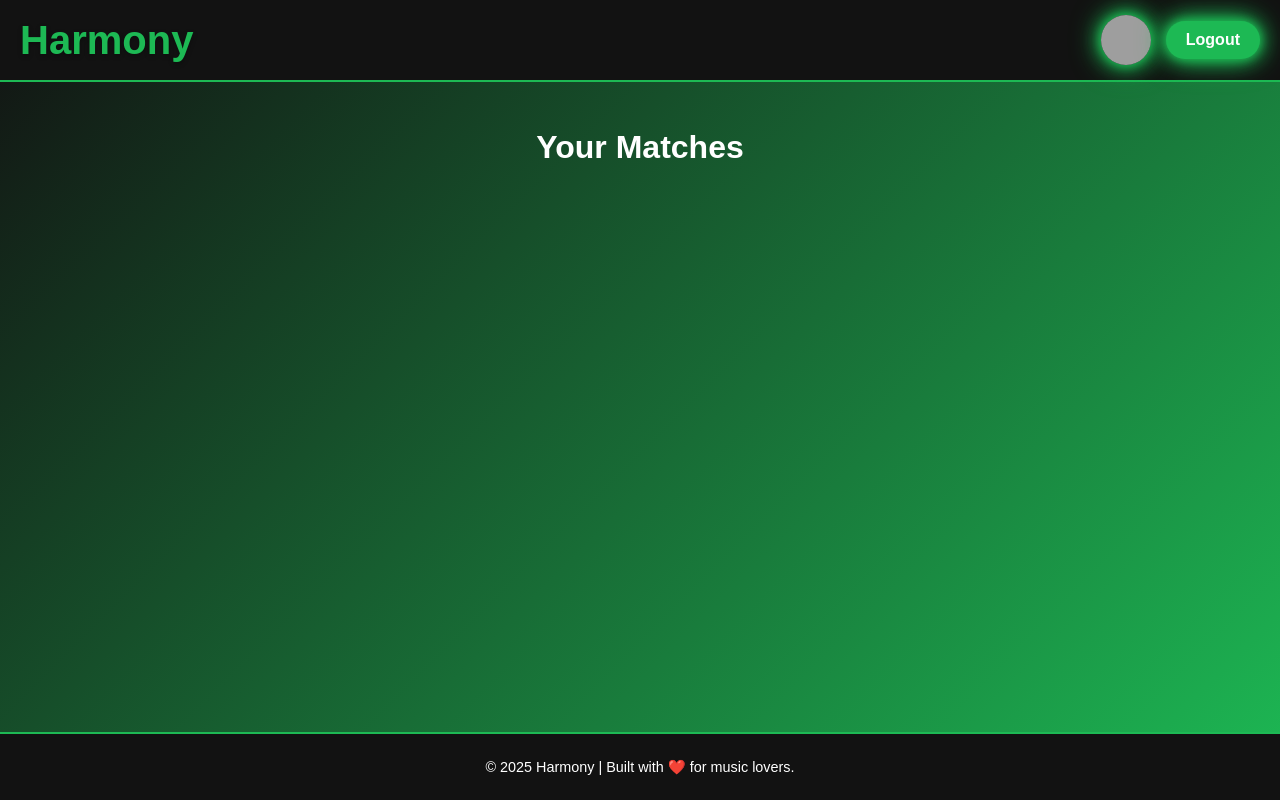
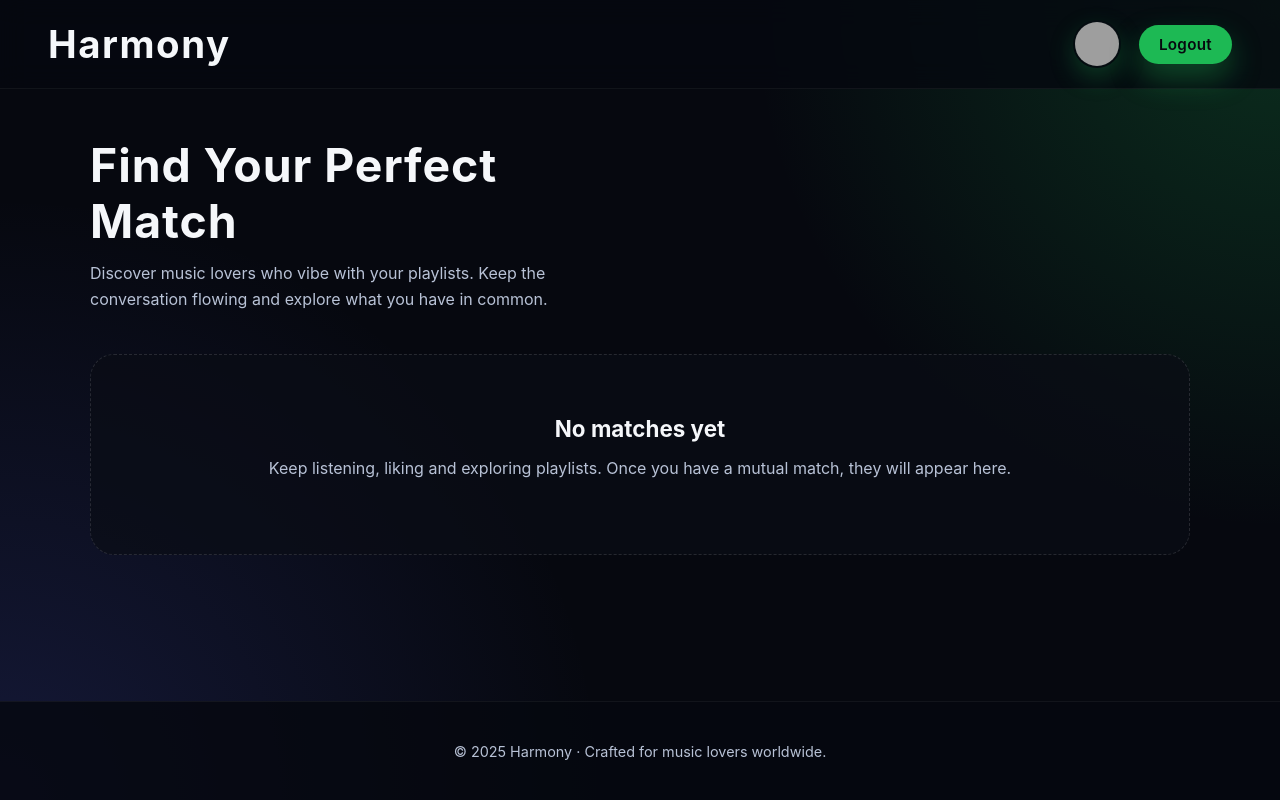
Before and after one commit to fatihcatalcam/Harmony, a Flask app: page /check-matches in a window 1280 px wide. Run offline with Flask 3, Linux system fonts and the light colour scheme; grey boxes are pictures that could not be loaded.

Commit message:
Revamp check matches layout

```diff
--- a/templates/check-matches.html
+++ b/templates/check-matches.html
@@ -3,185 +3,325 @@
 <head>
     <meta charset="UTF-8">
     <meta name="viewport" content="width=device-width, initial-scale=1.0">
-    <title>Harmony - All Matches</title>
+    <title>Harmony · Matches</title>
     <style>
+        :root {
+            --bg-primary: #06080f;
+            --bg-secondary: rgba(21, 27, 38, 0.85);
+            --accent: #1db954;
+            --accent-soft: rgba(29, 185, 84, 0.12);
+            --text-primary: #f5f7fa;
+            --text-secondary: #b8c2d6;
+            --card-shadow: 0 18px 45px rgba(6, 8, 15, 0.45);
+            font-family: 'Inter', 'Segoe UI', sans-serif;
+        }
+
+        * {
+            box-sizing: border-box;
+        }
+
         body {
-            font-family: 'Arial', sans-serif;
             margin: 0;
             padding: 0;
-            background: linear-gradient(135deg, #121212, #1db954);
-            color: #fff;
+            min-height: 100vh;
             display: flex;
             flex-direction: column;
-            min-height: 100vh;
+            color: var(--text-primary);
+            background: radial-gradient(circle at top right, rgba(29, 185, 84, 0.22), transparent 35%),
+                radial-gradient(circle at bottom left, rgba(88, 101, 242, 0.18), transparent 40%),
+                var(--bg-primary);
         }
 
         header {
-            background: #121212;
-            padding: 15px 20px;
             display: flex;
+            align-items: center;
             justify-content: space-between;
-            align-items: center;
-            border-bottom: 2px solid #1db954;
+            padding: 20px clamp(18px, 4vw, 48px);
+            background: rgba(6, 8, 15, 0.8);
+            backdrop-filter: blur(14px);
+            border-bottom: 1px solid rgba(255, 255, 255, 0.05);
         }
 
         header h1 {
             margin: 0;
-            font-size: 2.5rem;
-            color: #1db954;
-            text-shadow: 0 2px 5px rgba(0, 0, 0, 0.3);
+            font-size: clamp(1.6rem, 3vw, 2.4rem);
+            letter-spacing: 0.04em;
+        }
+
+        header h1 a {
+            color: inherit;
+            text-decoration: none;
         }
 
         .header-right {
             display: flex;
             align-items: center;
-            gap: 15px;
+            gap: 18px;
         }
 
         header img {
-            width: 50px;
-            height: 50px;
+            width: 48px;
+            height: 48px;
             border-radius: 50%;
-            cursor: pointer;
-            box-shadow: 0 0 10px #1DB954, 0 0 20px #1DB954, 0 0 30px #1DB954;
-            transition: transform 0.3s ease, box-shadow 0.3s ease;
+            object-fit: cover;
+            border: 2px solid transparent;
+            transition: transform 0.2s ease, border-color 0.3s ease, box-shadow 0.3s ease;
+            box-shadow: 0 10px 25px rgba(29, 185, 84, 0.25);
         }
 
         header img:hover {
-            transform: scale(1.1);
-            box-shadow: 0 0 20px #1DB954, 0 0 40px #1DB954, 0 0 60px #1DB954;
+            transform: translateY(-2px) scale(1.03);
+            border-color: rgba(29, 185, 84, 0.5);
+            box-shadow: 0 16px 32px rgba(29, 185, 84, 0.32);
         }
 
-        .btn.neon-logout {
+        .btn {
+            display: inline-flex;
+            align-items: center;
+            justify-content: center;
+            gap: 8px;
             padding: 10px 20px;
-            background: #1DB954;
-            color: #fff;
-            border-radius: 30px;
-            font-size: 1rem;
+            font-weight: 600;
+            font-size: 0.95rem;
+            letter-spacing: 0.02em;
+            border-radius: 999px;
+            border: none;
+            cursor: pointer;
+            color: var(--bg-primary);
+            background: var(--accent);
             text-decoration: none;
-            font-weight: bold;
-            transition: background 0.3s ease, transform 0.3s ease, box-shadow 0.3s ease;
-            box-shadow: 0 0 10px #1DB954, 0 0 20px #1DB954, 0 0 30px #1DB954;
+            transition: transform 0.2s ease, box-shadow 0.3s ease, background 0.3s ease;
+            box-shadow: 0 14px 30px rgba(29, 185, 84, 0.35);
         }
 
-        .btn.neon-logout:hover {
-            background: #1aa34a;
-            transform: scale(1.1);
-            box-shadow: 0 0 20px #1DB954, 0 0 40px #1DB954, 0 0 60px #1DB954;
+        .btn:hover {
+            transform: translateY(-2px);
+            background: #1aa74d;
+            box-shadow: 0 18px 36px rgba(29, 185, 84, 0.45);
         }
 
-        .container {
+        .page-wrapper {
             flex: 1;
-            text-align: center;
-            padding: 20px;
+            width: min(1100px, 92vw);
+            margin: 0 auto;
+            padding: clamp(24px, 4vw, 48px) 0 80px;
         }
 
-        .container h2 {
-            margin-bottom: 20px;
-            font-size: 2rem;
+        .page-header {
+            display: flex;
+            align-items: flex-end;
+            justify-content: space-between;
+            flex-wrap: wrap;
+            gap: 18px;
+            margin-bottom: clamp(26px, 4vw, 42px);
+        }
+
+        .page-title {
+            max-width: 520px;
+        }
+
+        .page-title h2 {
+            margin: 0;
+            font-size: clamp(2rem, 5vw, 2.9rem);
+            letter-spacing: 0.02em;
+        }
+
+        .page-title p {
+            margin: 12px 0 0;
+            color: var(--text-secondary);
+            line-height: 1.6;
         }
 
         .matches-container {
-            display: flex;
-            flex-wrap: wrap;
-            justify-content: flex-start; /* Sol üstten başlar */
-            gap: 15px;
-            margin-top: 20px;
+            display: grid;
+            grid-template-columns: repeat(auto-fit, minmax(220px, 1fr));
+            gap: clamp(18px, 3vw, 28px);
         }
 
         .match-card {
-            background: #191414;
-            border-radius: 10px;
-            padding: 15px;
-            text-align: center;
-            box-shadow: 0 4px 10px rgba(0, 0, 0, 0.3);
-            transition: transform 0.3s ease, box-shadow 0.3s ease;
-            width: 140px;
+            position: relative;
+            padding: 26px 22px 24px;
+            border-radius: 20px;
+            background: linear-gradient(155deg, rgba(22, 27, 38, 0.92), rgba(13, 18, 27, 0.85));
+            border: 1px solid rgba(255, 255, 255, 0.04);
+            box-shadow: var(--card-shadow);
+            transition: transform 0.25s ease, border-color 0.3s ease, box-shadow 0.3s ease;
+        }
+
+        .match-card::before {
+            content: "";
+            position: absolute;
+            inset: 0;
+            border-radius: inherit;
+            padding: 1px;
+            background: linear-gradient(135deg, rgba(29, 185, 84, 0.65), transparent 65%);
+            opacity: 0;
+            transition: opacity 0.35s ease;
+            pointer-events: none;
         }
 
         .match-card:hover {
-            transform: scale(1.1);
-            box-shadow: 0 8px 15px rgba(0, 0, 0, 0.5);
+            transform: translateY(-6px);
+            border-color: rgba(29, 185, 84, 0.25);
+            box-shadow: 0 22px 48px rgba(6, 8, 15, 0.6);
         }
 
-        .match-card img {
-            width: 60px;
-            height: 60px;
-            border-radius: 50%;
-            margin-bottom: 10px;
-            box-shadow: 0 0 8px #1db954;
+        .match-card:hover::before {
+            opacity: 1;
+        }
+
+        .match-avatar {
+            width: 82px;
+            height: 82px;
+            border-radius: 22px;
+            margin: 0 auto 18px;
+            display: grid;
+            place-items: center;
+            background: var(--accent-soft);
+            border: 1px solid rgba(29, 185, 84, 0.3);
+            box-shadow: inset 0 0 0 1px rgba(29, 185, 84, 0.2);
+        }
+
+        .match-avatar img {
+            width: 72px;
+            height: 72px;
+            border-radius: 18px;
+            object-fit: cover;
+        }
+
+        .match-card h3 {
+            margin: 0 0 8px;
+            font-size: 1.15rem;
         }
 
         .match-card p {
-            color: #fff;
-            font-size: 0.9rem;
-            margin: 5px 0;
+            margin: 0 0 18px;
+            color: var(--text-secondary);
+            font-size: 0.92rem;
         }
 
-        .card-buttons {
+        .card-actions {
             display: flex;
-            flex-direction: column;
-            gap: 10px; /* Butonlar arası boşluk */
-            margin-top: 10px;
+            gap: 12px;
         }
 
-        .card-buttons .btn {
-            background: #1db954;
-            color: white;
-            border: none;
-            padding: 5px 10px;
-            border-radius: 5px;
-            cursor: pointer;
-            font-size: 0.8rem;
-            transition: background 0.3s ease;
-            text-align: center;
-            text-decoration: none;
+        .card-actions .btn {
+            flex: 1;
+            padding: 10px 16px;
+            font-size: 0.9rem;
+            border-radius: 12px;
+            box-shadow: none;
         }
 
-        .card-buttons .btn:hover {
-            background: #16a085;
+        .btn.secondary {
+            background: rgba(255, 255, 255, 0.08);
+            color: var(--text-primary);
+            box-shadow: inset 0 0 0 1px rgba(255, 255, 255, 0.08);
+        }
+
+        .btn.secondary:hover {
+            background: rgba(255, 255, 255, 0.14);
+            box-shadow: inset 0 0 0 1px rgba(255, 255, 255, 0.12);
+        }
+
+        .card-actions .btn.secondary {
+            background: rgba(255, 255, 255, 0.08);
+            color: var(--text-primary);
+            box-shadow: inset 0 0 0 1px rgba(255, 255, 255, 0.06);
+        }
+
+        .card-actions .btn.secondary:hover {
+            background: rgba(255, 255, 255, 0.18);
+        }
+
+        .empty-state {
+            padding: 60px;
+            text-align: center;
+            background: rgba(10, 14, 22, 0.7);
+            border-radius: 24px;
+            border: 1px dashed rgba(255, 255, 255, 0.12);
+            color: var(--text-secondary);
+        }
+
+        .empty-state h3 {
+            margin: 0 0 10px;
+            font-size: 1.4rem;
+            color: var(--text-primary);
         }
 
         footer {
+            padding: 26px;
             text-align: center;
-            padding: 10px 0;
             font-size: 0.9rem;
-            background: #121212;
-            border-top: 2px solid #1db954;
-            position: fixed;
-            width: 100%;
-            bottom: 0;
-            left: 0;
+            color: var(--text-secondary);
+            background: rgba(6, 8, 15, 0.82);
+            border-top: 1px solid rgba(255, 255, 255, 0.05);
+        }
+
+        @media (max-width: 640px) {
+            header {
+                flex-direction: column;
+                align-items: flex-start;
+                gap: 16px;
+            }
+
+            .header-right {
+                width: 100%;
+                justify-content: space-between;
+            }
+
+            .card-actions {
+                flex-direction: column;
+            }
         }
     </style>
 </head>
 <body>
     <header>
-        <h1><a href="/index1" style="text-decoration: none; color: inherit;">Harmony</a></h1>
+        <h1><a href="/index1">Harmony</a></h1>
         <div class="header-right">
             <img id="profile-pic" src="{{ profile_picture_url }}" alt="Profile">
-            <a href="/logout" class="btn neon-logout">Logout</a>
+            <a href="/logout" class="btn">Logout</a>
         </div>
     </header>
 
-    <div class="container">
-        <h2>Your Matches</h2>
+    <main class="page-wrapper">
+        <div class="page-header">
+            <div class="page-title">
+                <h2>Find Your Perfect Match</h2>
+                <p>Discover music lovers who vibe with your playlists. Keep the conversation flowing and explore what you have in common.</p>
+            </div>
+            {% if matches %}
+            <a href="/index1" class="btn secondary">Back to dashboard</a>
+            {% endif %}
+        </div>
+
+        {% if matches %}
         <div class="matches-container">
             {% for match in matches %}
-            <div class="match-card">
-                <img src="{{ match.profile_image or 'https://placehold.co/150x150' }}" alt="{{ match.display_name }}">
-                <p>{{ match.display_name }}</p>
-                <div class="card-buttons">
-                    <a href="/profile/{{ match.id }}" class="btn">Check Profile</a>
+            <article class="match-card">
+                <div class="match-avatar">
+                    <img src="{{ match.profile_image or 'https://placehold.co/150x150' }}" alt="{{ match.display_name }}">
+                </div>
+                <h3>{{ match.display_name }}</h3>
+                <p>Tap into their profile or drop a message to start a new harmony.</p>
+                <div class="card-actions">
+                    <a href="/profile/{{ match.id }}" class="btn secondary">View profile</a>
                     <a href="#" class="btn message-btn" data-user-id="{{ match.id }}">Message</a>
                 </div>
-            </div>
+            </article>
             {% endfor %}
         </div>
-    </div>
+        {% else %}
+        <section class="empty-state">
+            <h3>No matches yet</h3>
+            <p>Keep listening, liking and exploring playlists. Once you have a mutual match, they will appear here.</p>
+        </section>
+        {% endif %}
+    </main>
 
     <footer>
-        <p>&copy; 2025 Harmony | Built with ❤️ for music lovers.</p>
+        <p>&copy; 2025 Harmony · Crafted for music lovers worldwide.</p>
     </footer>
 
     <script src="/static/js/app.js"></script>
```
